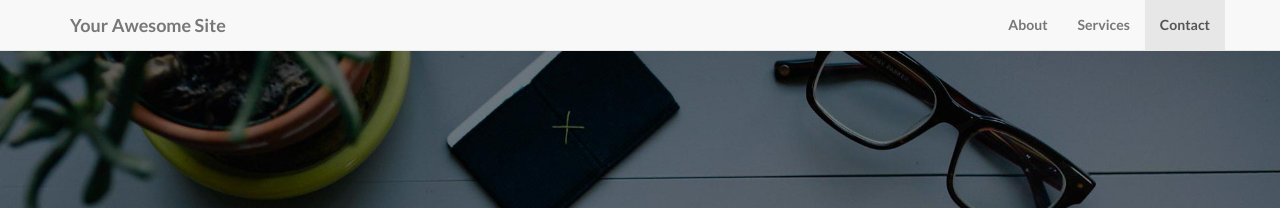
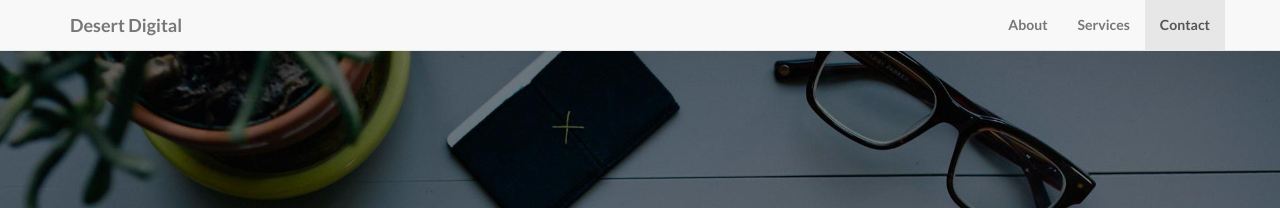
Before and after one commit to DesertDigital/DesertDigital.github.io, a Jekyll site: the page built from index.html, in a window 1280 px wide. Shown: the top 208 px of the page. Built offline with Jekyll 4.4.1, drawn with Linux system fonts in a browser that asks for light colours.

Commit message:
Update name

```diff
--- a/_config.yml
+++ b/_config.yml
@@ -2,10 +2,10 @@
 #      Main Configs       #
 # ----------------------- #
 
-url: http://yoursite.com
-title: Your Awesome Site
-email: your-email@domain.com
-author: Your Name
+url: http://DesertDigitalSocialMedia.com
+title: Desert Digital
+email: desertdigitalsocialmedia@gmail.com
+author: Desert Digital
 description: > # "Write an awesome description for your new site here.
   You can edit this line in _config.yml. It will appear in your document
   head meta (for Google search results) and in your feed.xml site
```
